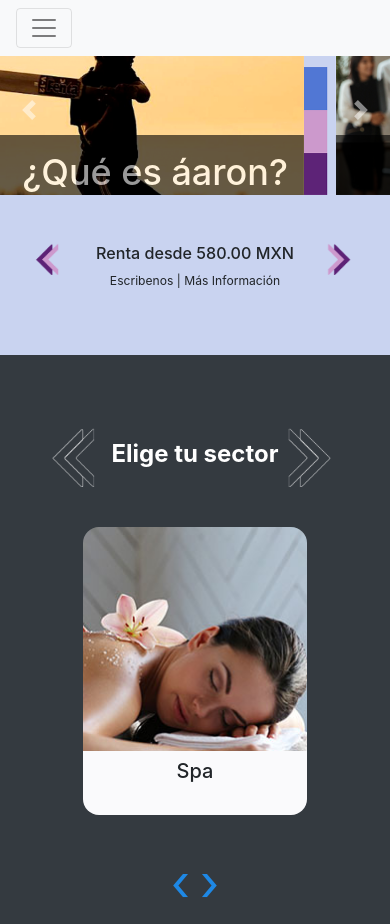
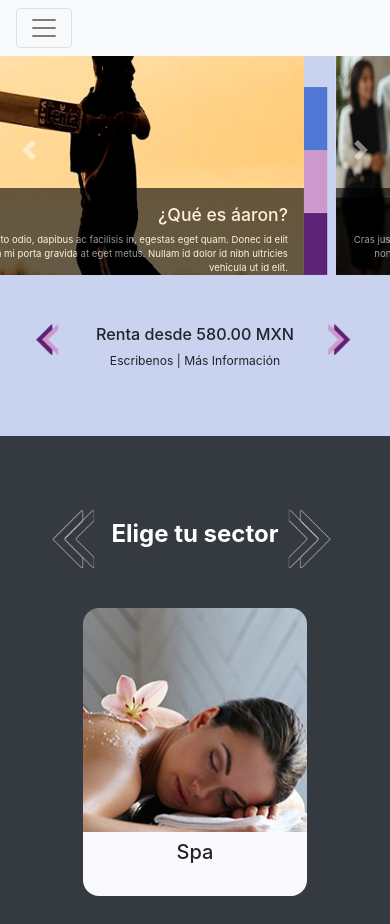
Before and after one commit to wtech-mx/aaron, a plain HTML site: page index.html in a window 390 px wide. Shown: the top 924 px of the page. Drawn offline with nearby package versions, Linux system fonts and the light colour scheme.

Commit message:
prueba de slide rs

```diff
--- a/css/slide.css
+++ b/css/slide.css
@@ -14,11 +14,12 @@
 
 .slide-tittle{
     color: #ffffff;
-    font-size: 2.25rem !important
+    font-size: 2.25rem ;
 }
 
 .slide-text{
     color: #ffffff;
+    font-size: 1rem ;
 }
 
 .tittle-info{
@@ -28,3 +29,24 @@
 .texts-info{
     font-size: 23px;
 }
+
+.w-100 {
+    width: 100%!important;
+}
+
+@media only screen and (max-width: 768px) {
+
+    .slide-tittle{
+        font-size: 1.1rem;
+    }
+
+    .slide-text{
+         font-size: 0.6rem ;
+    }
+
+    .w-100 {
+        width: 100%!important;
+        height: 250px;
+    }
+
+}
```
